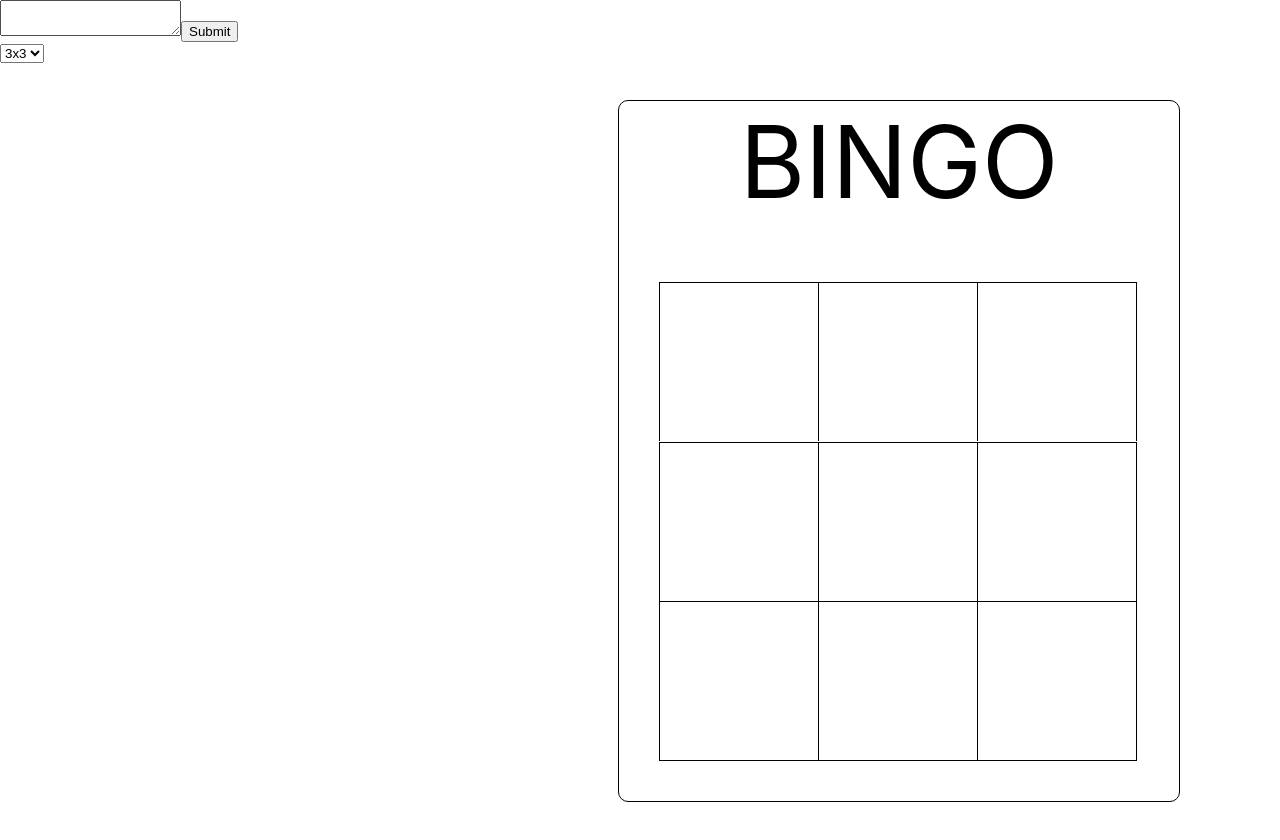
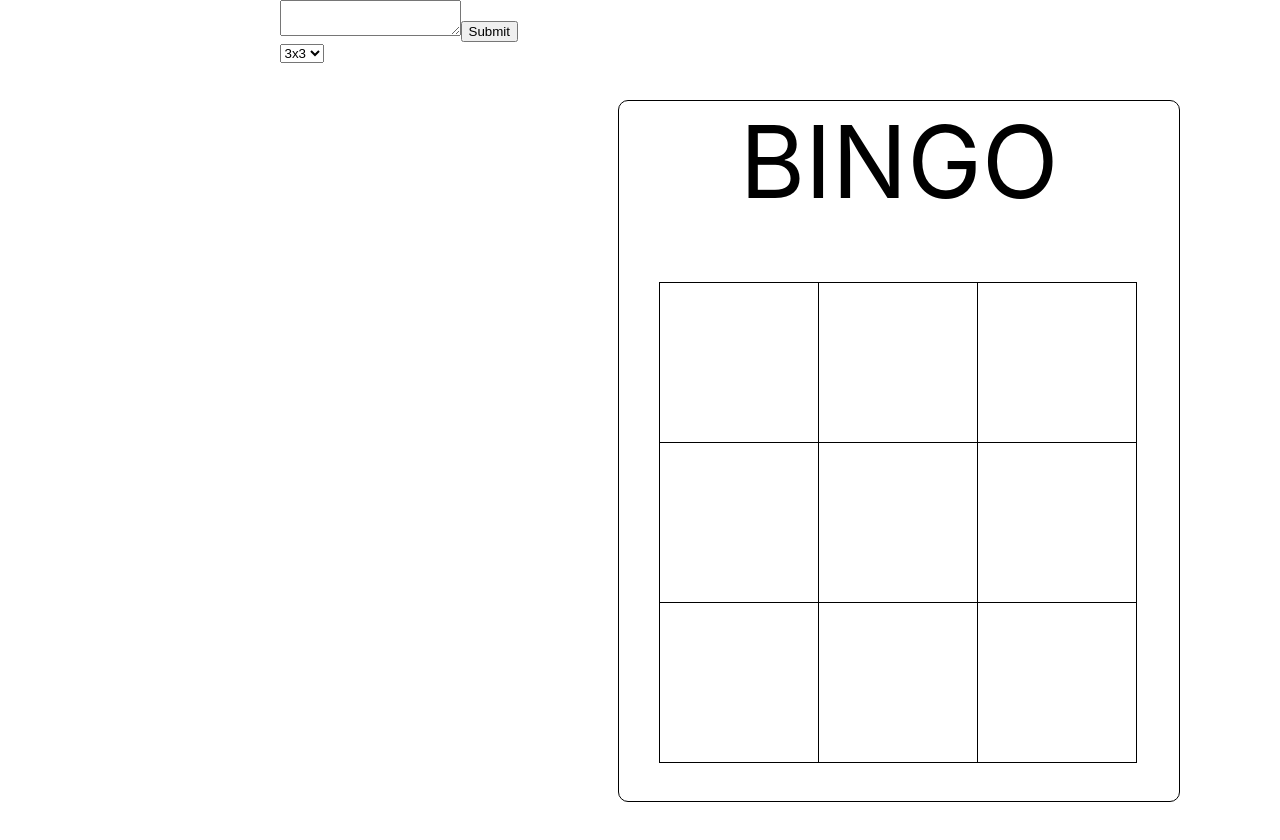
Before and after one commit to DGMarkel/bingo-card-generator, a React (Create React App) app: page / in a window 1280 px wide. Shown: the top 840 px of the page. Built offline with nearby package versions, Linux system fonts and the light colour scheme.

Commit message:
minor CSS fix to height of cells in bingo grid

```diff
--- a/src/App.css
+++ b/src/App.css
@@ -1,5 +1,5 @@
 .controls {
-  float: left;
+  float: right;
 }
 
 .game { /* sets styling for div containing sample bingo card */
@@ -33,7 +33,7 @@
   border-style: solid;
   border-color: black;
   text-align: center; /* centers content of cell horizontally */
-  overflow: hidden;
+  overflow: hidden; /* hides overflowing text*/
 }
 
 .cell p {
@@ -43,17 +43,17 @@
 
 .grid-thirds {  /* establishes dimensions for 3x3 bingo card */
   width: 158px;
-  height: 158px;
+  height: 159px;
 }
 
 .grid-quarters {  /* establishes dimensions for 4x4 bingo card */
   width: 118px;
-  height: 118px;
+  height: 119px;
 }
 
 .grid-fifths {  /* establishes dimensions for 5x5 bingo card */
   width: 94px;
-  height: 94px;
+  height: 95px;
 }
 
 .grid-thirds:nth-child(3n+3), .grid-quarters:nth-child(4n+4), .grid-fifths:nth-child(5n+5) { /* sets right-hand  border for last cell in every row  */
```
